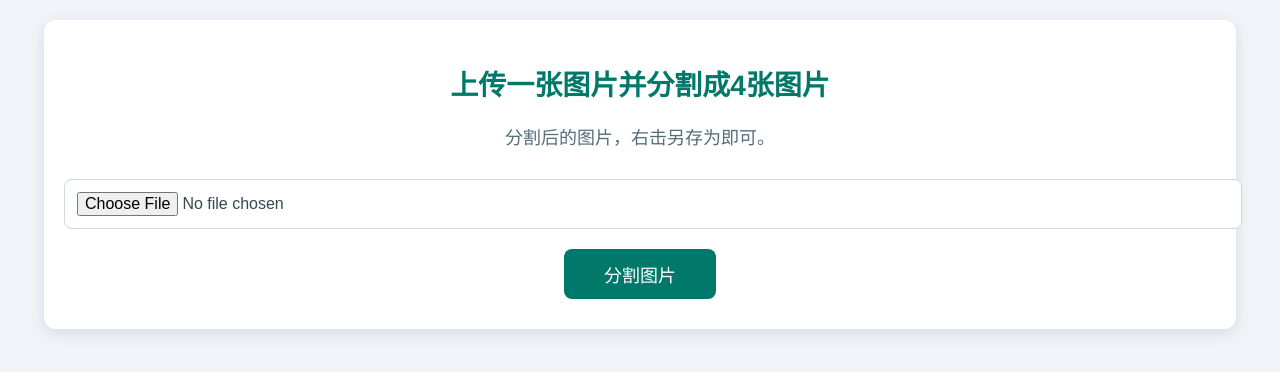
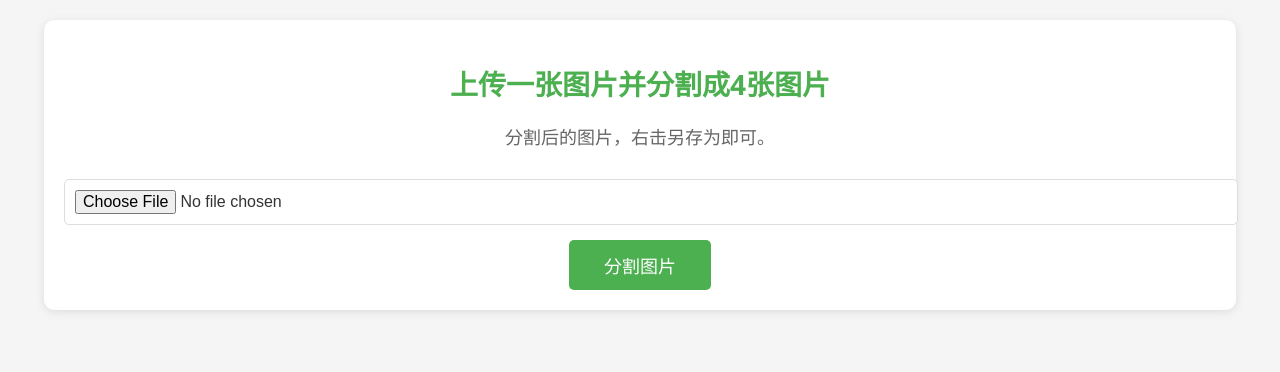
Before and after one commit to Dragon617/picture-fenge, a plain HTML site: page index.html in a window 1280 px wide. Drawn offline with nearby package versions, Linux system fonts and the light colour scheme.

Commit message:
Update index.html

```diff
--- a/index.html
+++ b/index.html
@@ -7,11 +7,11 @@
     <style>
         /* 设置全局样式 */
         body {
-            font-family: 'Helvetica Neue', Arial, sans-serif;
+            font-family: 'Segoe UI', Tahoma, Geneva, Verdana, sans-serif;
             margin: 0;
             padding: 0;
-            background-color: #f0f4f8;
-            color: #37474f;
+            background-color: #f5f5f5;
+            color: #333;
         }
 
         /* 设置容器样式，去掉边框和边界线 */
@@ -19,9 +19,9 @@
             max-width: 90%;
             margin: 20px auto;
             padding: 20px;
-            background-color: #ffffff;
-            border-radius: 12px;
-            box-shadow: 0 4px 15px rgba(0, 0, 0, 0.1);
+            background-color: #fff;
+            border-radius: 10px;
+            box-shadow: 0 2px 10px rgba(0, 0, 0, 0.1);
         }
 
         /* 设置标题样式 */
@@ -29,7 +29,7 @@
             text-align: center;
             font-size: 28px;
             margin-bottom: 20px;
-            color: #00796b;
+            color: #4caf50;
         }
 
         /* 设置段落样式 */
@@ -37,7 +37,7 @@
             text-align: center;
             font-size: 18px;
             margin-bottom: 30px;
-            color: #546e7a;
+            color: #666;
         }
 
         /* 设置表单和输出区样式 */
@@ -47,52 +47,53 @@
 
         /* 设置文件输入框样式 */
         input[type="file"] {
-            margin-bottom: 10px;
+            margin-bottom: 15px;
             display: block;
             width: 100%;
-            padding: 12px;
-            border: 1px solid #cfd8dc;
-            border-radius: 8px;
-            background-color: #ffffff;
+            padding: 10px;
+            border: 1px solid #ddd;
+            border-radius: 5px;
+            background-color: #fff;
             font-size: 16px;
-            color: #37474f;
+            color: #333;
             cursor: pointer;
-            transition: border-color 0.3s ease;
+            transition: border-color 0.3s ease, background-color 0.3s ease;
         }
 
         /* 文件输入框悬停样式 */
         input[type="file"]:hover {
-            border-color: #00796b;
+            border-color: #4caf50;
+            background-color: #f9f9f9;
         }
 
         /* 设置按钮样式 */
         button {
-            padding: 12px 40px;
-            background-color: #00796b;
-            color: #ffffff;
+            padding: 12px 35px;
+            background-color: #4caf50;
+            color: #fff;
             border: none;
-            border-radius: 8px;
+            border-radius: 5px;
             font-size: 18px;
             cursor: pointer;
             transition: background-color 0.3s ease;
-            margin: 10px 0;
         }
 
         /* 按钮悬停样式 */
         button:hover {
-            background-color: #004d40;
+            background-color: #388e3c;
         }
 
         /* 设置输出图片样式 */
         .output img {
             max-width: 100%;
             margin: 15px 0;
-            border-radius: 8px;
-            box-shadow: 0 4px 10px rgba(0, 0, 0, 0.1);
+            border-radius: 10px;
+            box-shadow: 0 2px 5px rgba(0, 0, 0, 0.1);
         }
 
         /* 设置保存按钮样式 */
         .save-button {
+            margin-top: 20px;
             background-color: #f57c00;
         }
 
@@ -107,6 +108,14 @@
             display: inline-block;
             margin: 10px;
             width: calc(50% - 20px); /* 使图片容器适应手机和平板 */
+            border-radius: 10px;
+            overflow: hidden;
+            transition: transform 0.3s ease;
+        }
+
+        /* 图片容器悬停样式 */
+        .img-container:hover {
+            transform: scale(1.05);
         }
 
         /* 单独保存按钮样式 */
@@ -115,19 +124,19 @@
             bottom: 10px;
             left: 50%;
             transform: translateX(-50%);
-            background-color: #4caf50;
+            background-color: #2196f3;
             color: #fff;
             border: none;
             border-radius: 4px;
             cursor: pointer;
-            padding: 6px 12px;
+            padding: 5px 10px;
             font-size: 14px;
             transition: background-color 0.3s ease;
         }
 
         /* 单独保存按钮悬停样式 */
         .img-container button:hover {
-            background-color: #388e3c;
+            background-color: #1976d2;
         }
 
         /* 适应不同屏幕大小的布局 */
```
